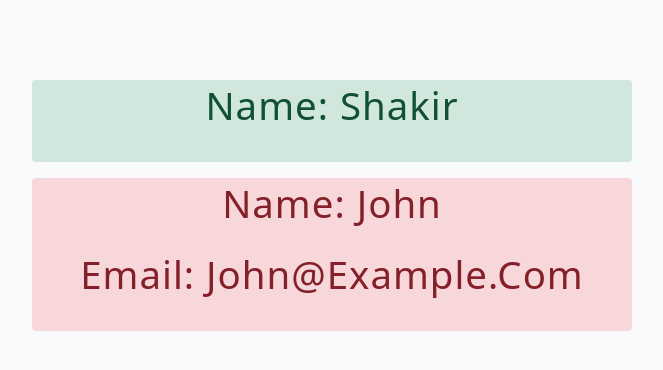
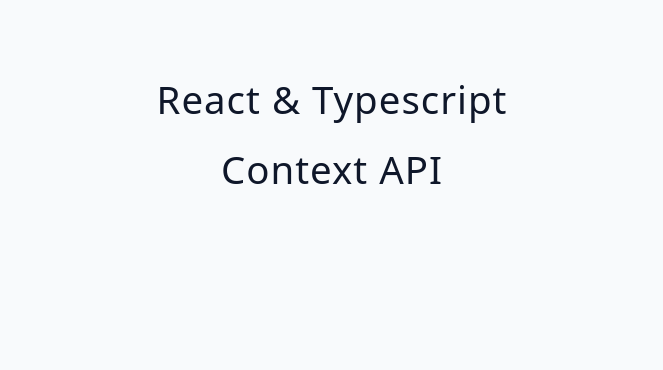
Before and after one commit to Shakir-Hussain12/TypeScript-Practical, a React (Vite) app in the folder typescript-react/: page / in a window 1280 px wide. Shown: the top 370 px of the page, without its empty margins (308-971 px from the left). Built offline with nearby package versions, Linux system fonts and the light colour scheme.

Commit message:
starting cotext

```diff
--- a/typescript-react/src/App.tsx
+++ b/typescript-react/src/App.tsx
@@ -1,10 +1,9 @@
-import Component from "./starter/05-challenge/"
+import Component from "./starter/06-context"
 
 function App() {
   return (
     <main>
-       <Component type='basic' name='Shakir' />
-       <Component type='advanced' name='John' email='john@example.com' />
+       <Component />
     </main>
   );
 }
```
